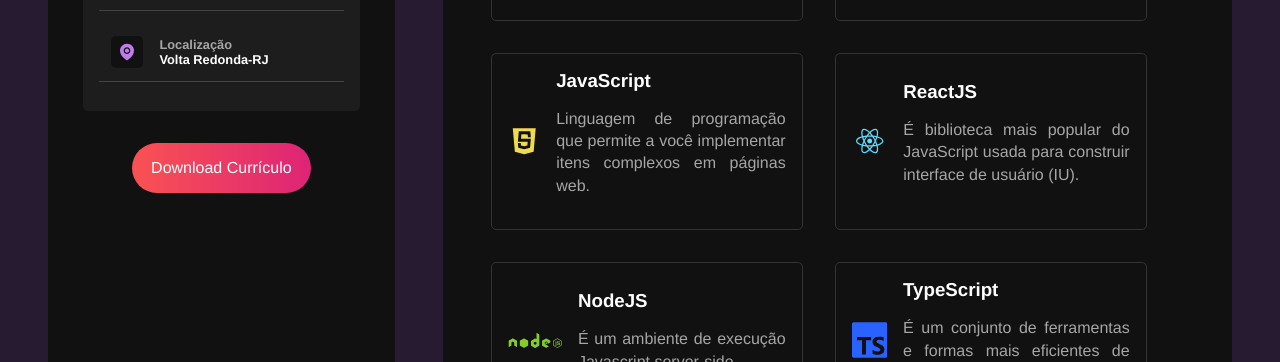
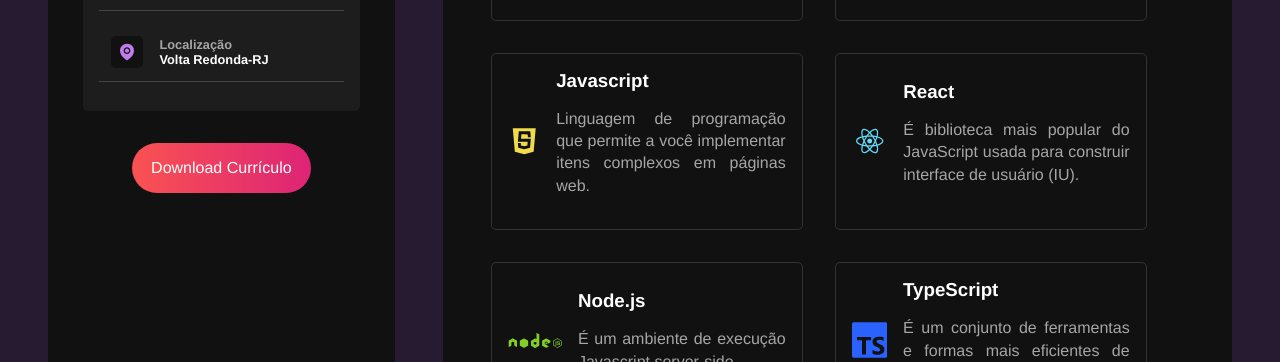
Before and after one commit to PhilipeF/site-portfolio, a React (Vite) app: page / in a window 1280 px wide. Shown: the part 745-1107 px from the top of the page. Built offline with nearby package versions, Linux system fonts and the light colour scheme.

Commit message:
fix techologias

```diff
--- a/src/components/TechnologiesContainer.jsx
+++ b/src/components/TechnologiesContainer.jsx
@@ -18,19 +18,19 @@ const technologies = [
     },
     {
         id: "js",
-        name: "JavaScript",
+        name: "Javascript",
         icon: <DiJavascript />,
         description: "Linguagem de programação que permite a você implementar itens complexos em páginas web."
     },
     {
         id: "reactjs",
-        name: "ReactJS",
+        name: "React",
         icon: <DiReact />,
         description: "É biblioteca mais popular do JavaScript usada para construir interface de usuário (IU)."
     },
     {
         id: "nodejs",
-        name: "NodeJS",
+        name: "Node.js",
         icon: <DiNodejs />,
         description: "É um ambiente de execução Javascript server-side."
     },
```
